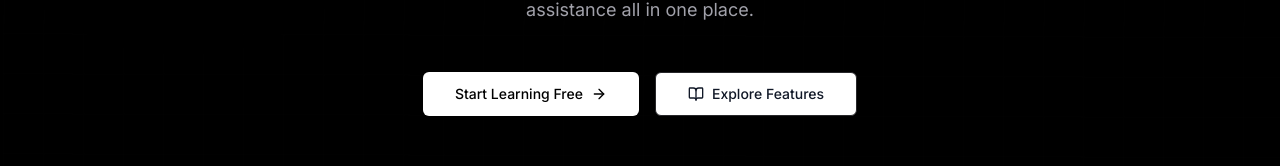
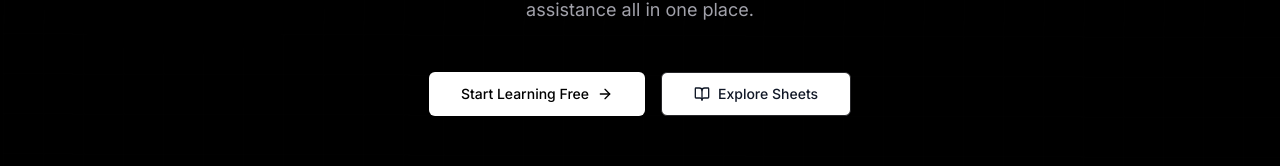
Before and after one commit to ansh-kmar9/Ai-Powred-Dsa-Sheet, a React (Vite) app in the folder client/: page / in a window 1280 px wide. Shown: the part 463-629 px from the top of the page. Built offline with nearby package versions, Linux system fonts and the light colour scheme; no server answers.

Commit message:
minor change in landing page

```diff
--- a/client/src/pages/LandingPage.jsx
+++ b/client/src/pages/LandingPage.jsx
@@ -111,15 +111,16 @@ const LandingPage = () => {
                   </Button>
                 </Link>
               )}
-
+              <Link to="/sheets">
                 <Button
                   variant="outline"
                   size="lg"
                   className="min-w-32 border-zinc-800 hover:bg-zinc-900 hover:text-white"
                 >
                   <BookOpen className="mr-2 h-4 w-4" />
-                Explore Features
+                  Explore Sheets
                 </Button>
+              </Link>
             </div>
 
             {/* Stats */}
```
Lines whose indentation alone changed are shown as unchanged.
